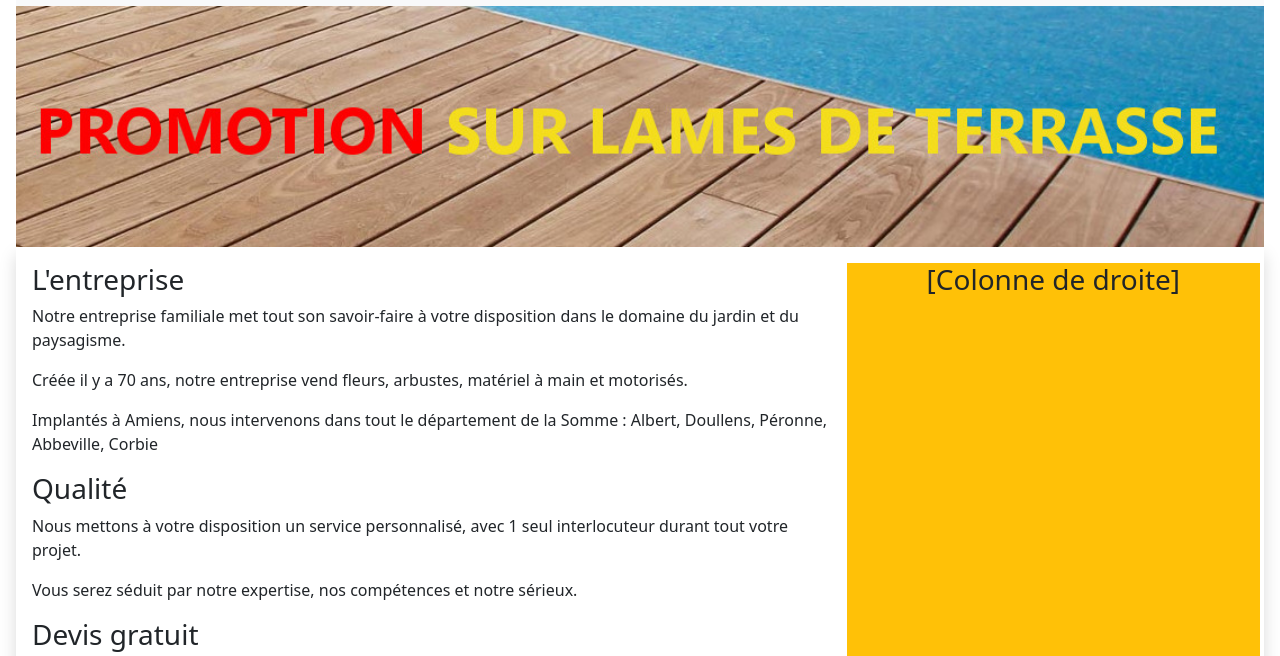
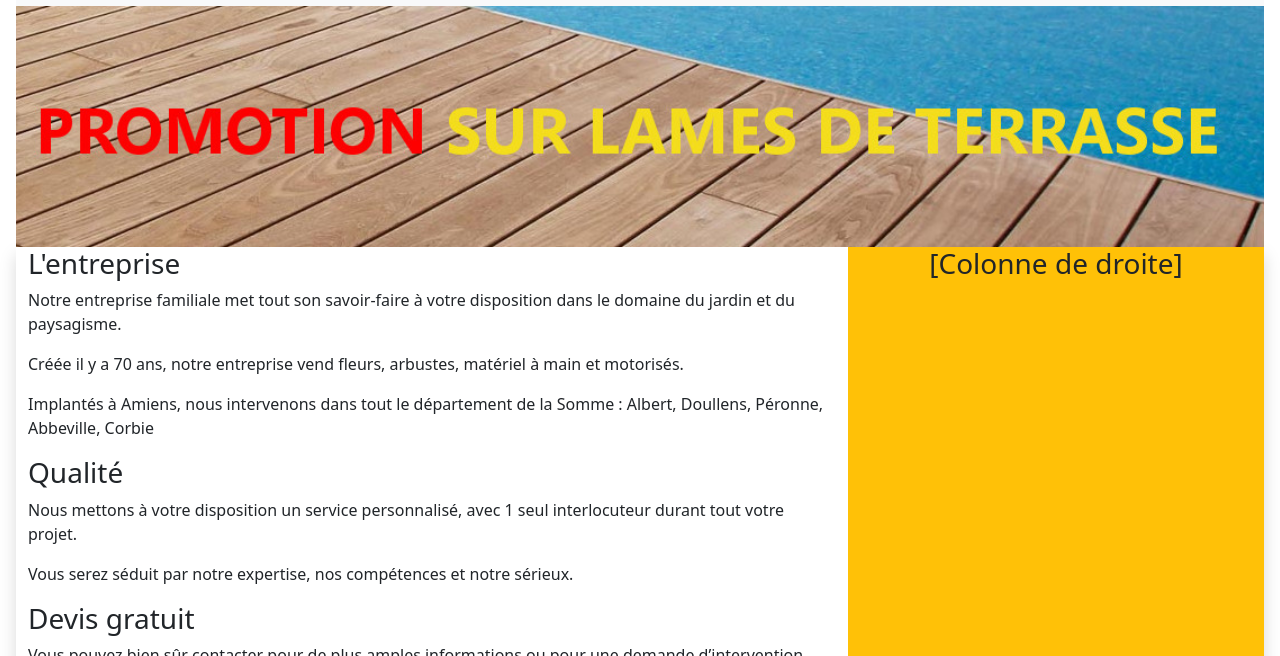
Before and after one commit to Dairalir/Jarditou_bootstrap, a plain HTML site: page index.html in a window 1280 px wide. Shown: the part 144-800 px from the top of the page. Drawn offline with nearby package versions, Linux system fonts and the light colour scheme.

Commit message:
modif padding

```diff
--- a/index.html
+++ b/index.html
@@ -49,7 +49,7 @@
       <img src="src/img/promotion.jpg" alt="Promotion sur les lames de terrasse" title="Promotion sur les lames de terrasse" class="img-fluid w-100">
     </div>
     <section>
-      <div class="container-fluid shadow p-3 mb-5 bg-body">
+      <div class="container-fluid shadow mb-5 bg-body">
         <div class="row">
           <div class="col-sm-8">
             <h3>L'entreprise</h3>
```
